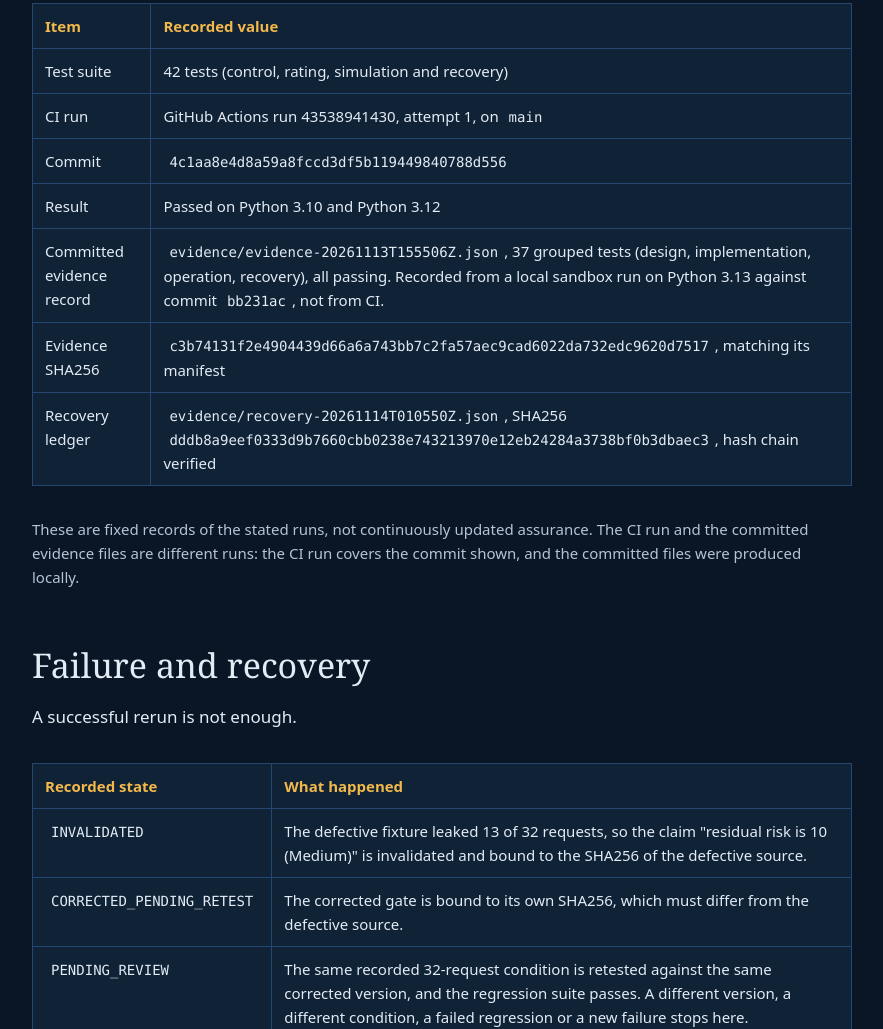
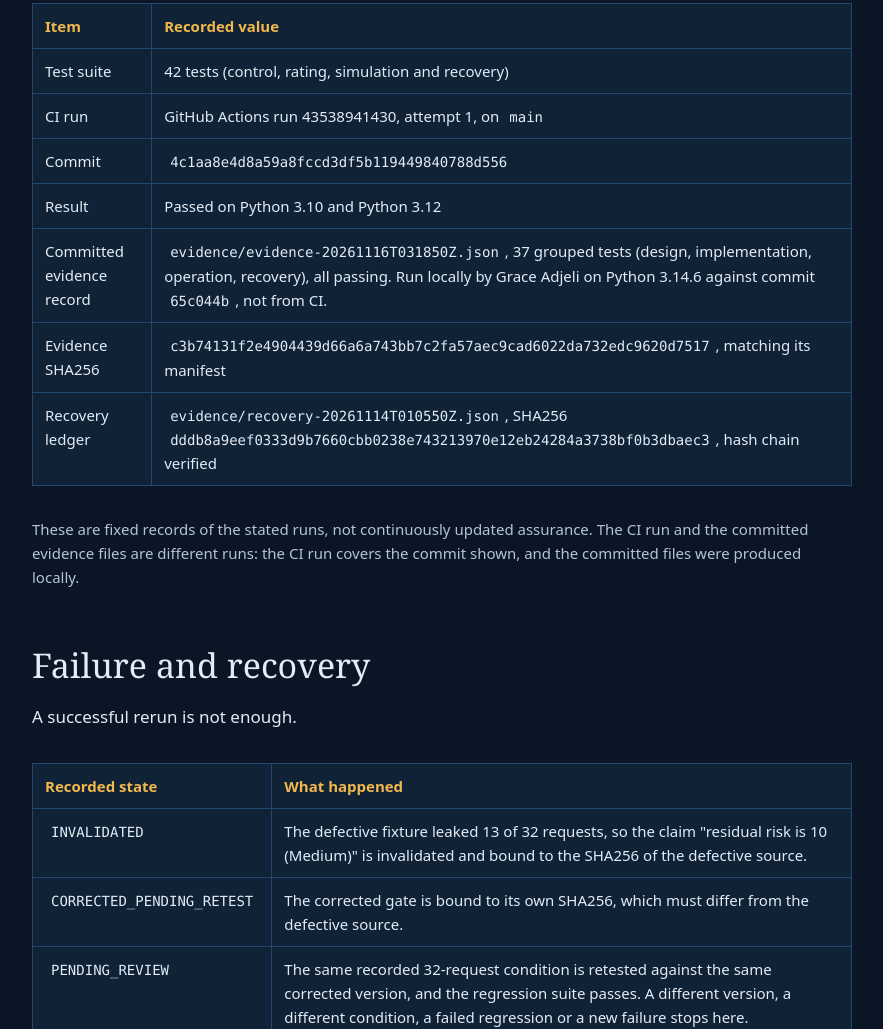
Before and after one commit to BridgeCoreAI/residual-risk-case, a plain HTML site: page docs/case-study.html in a window 1280 px wide. Shown: the part 3154-4183 px from the top of the page, without its empty margins (198-1081 px from the left). Drawn offline with Linux system fonts and the light colour scheme.

Commit message:
Point case study at the re-run evidence record (#10)

```diff
--- a/docs/case-study.html
+++ b/docs/case-study.html
@@ -101,7 +101,7 @@ footer{max-width:860px;margin:0 auto;padding:24px 20px 48px;color:var(--muted);f
 <tr><td>CI run</td><td>GitHub Actions run 43538941430, attempt 1, on <code>main</code></td></tr>
 <tr><td>Commit</td><td><code>4c1aa8e4d8a59a8fccd3df5b119449840788d556</code></td></tr>
 <tr><td>Result</td><td>Passed on Python 3.10 and Python 3.12</td></tr>
-<tr><td>Committed evidence record</td><td><code>evidence/evidence-20261113T155506Z.json</code>, 37 grouped tests (design, implementation, operation, recovery), all passing. Recorded from a local sandbox run on Python 3.13 against commit <code>bb231ac</code>, not from CI.</td></tr>
+<tr><td>Committed evidence record</td><td><code>evidence/evidence-20261116T031850Z.json</code>, 37 grouped tests (design, implementation, operation, recovery), all passing. Run locally by Grace Adjeli on Python 3.14.6 against commit <code>65c044b</code>, not from CI.</td></tr>
 <tr><td>Evidence SHA256</td><td><code>c3b74131f2e4904439d66a6a743bb7c2fa57aec9cad6022da732edc9620d7517</code>, matching its manifest</td></tr>
 <tr><td>Recovery ledger</td><td><code>evidence/recovery-20261114T010550Z.json</code>, SHA256 <code>dddb8a9eef0333d9b7660cbb0238e743213970e12eb24284a3738bf0b3dbaec3</code>, hash chain verified</td></tr>
 </table></div>
```
